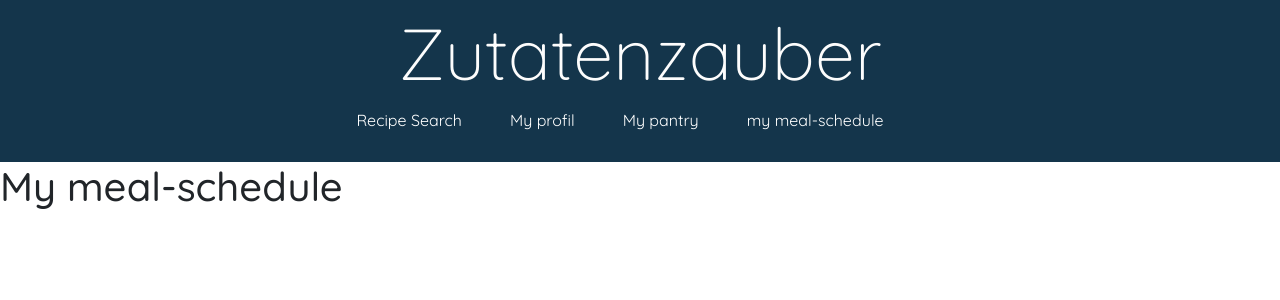
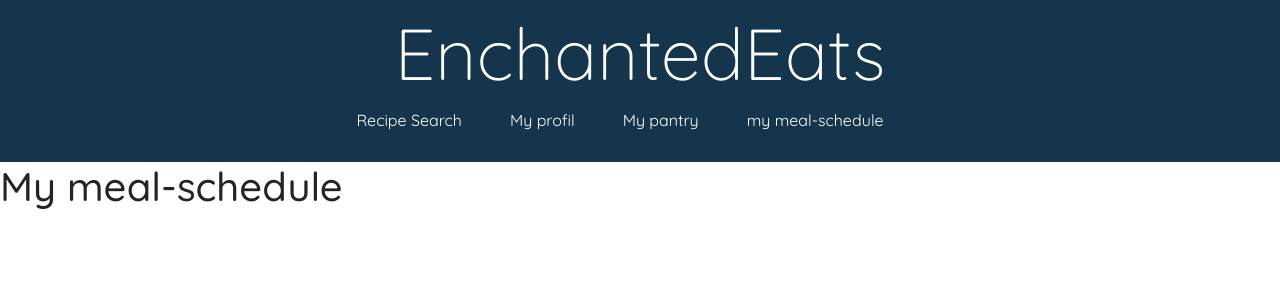
Before and after one commit to saskiamellies/rezept-softwaretchnik, a React (Create React App) app: page /meal-schedule in a window 1280 px wide. Shown: the top 300 px of the page. Built offline with nearby package versions, Linux system fonts and the light colour scheme.

Commit message:
Sprache angepasst

```diff
--- a/src/components/Header.jsx
+++ b/src/components/Header.jsx
@@ -6,7 +6,7 @@ const Header = () => {
   return (
     <div className="header-container">
       <div className="headline-container">
-        <h1 className="display-2">Zutatenzauber</h1>
+        <h1 className="display-2">EnchantedEats</h1>
       </div>
       <Navbar />
     </div>
--- a/src/components/MealSchedule.jsx
+++ b/src/components/MealSchedule.jsx
@@ -1,3 +1,3 @@
-export default function MeinEssensplaner(){
+export default function MealSchedule(){
     return <h1>My meal-schedule</h1>
 }
```
